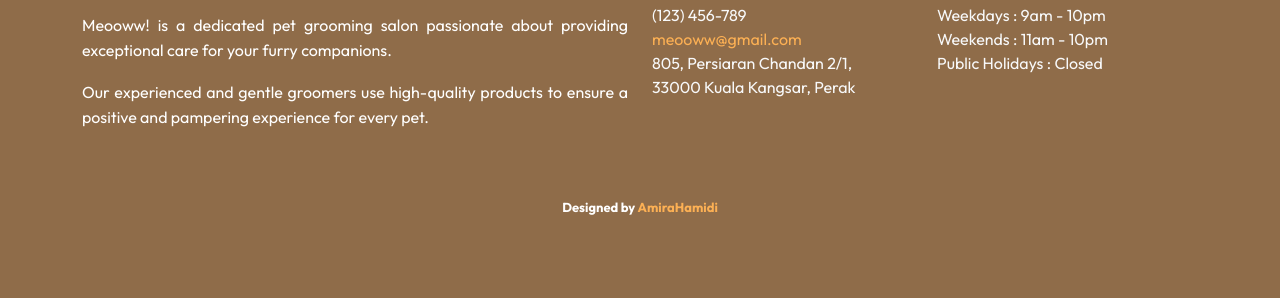
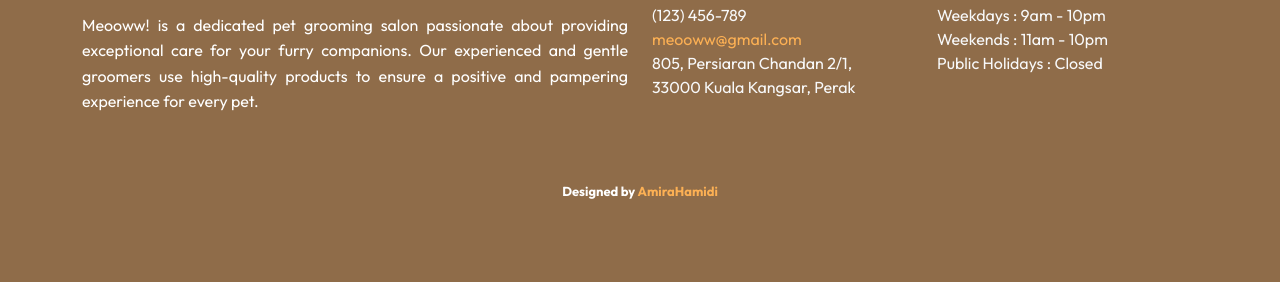
Before and after one commit to AmiraHamidi/Meooww, a plain HTML site: page index.html in a window 1280 px wide. Shown: the part 8751-9049 px from the top of the page. Drawn offline with Linux system fonts and the light colour scheme; animation ran at ten frames a second; a web font is replaced by a local one.

Commit message:
Update index.html

```diff
--- a/index.html
+++ b/index.html
@@ -1001,8 +1001,7 @@
           <a class="navbar-brand" href="index.html"><img src="meow-logo.svg" alt="Logo" /></a>
           <p class="mt-3">
             Meooww! is a dedicated pet grooming salon passionate about providing
-            exceptional care for your furry companions.</p>
-          <p class="mt-3">Our experienced and gentle groomers use high-quality products to ensure a positive and pampering
+            exceptional care for your furry companions. Our experienced and gentle groomers use high-quality products to ensure a positive and pampering
             experience for every pet.</p>
         </div>
         <!--/ col-lg -->
```
